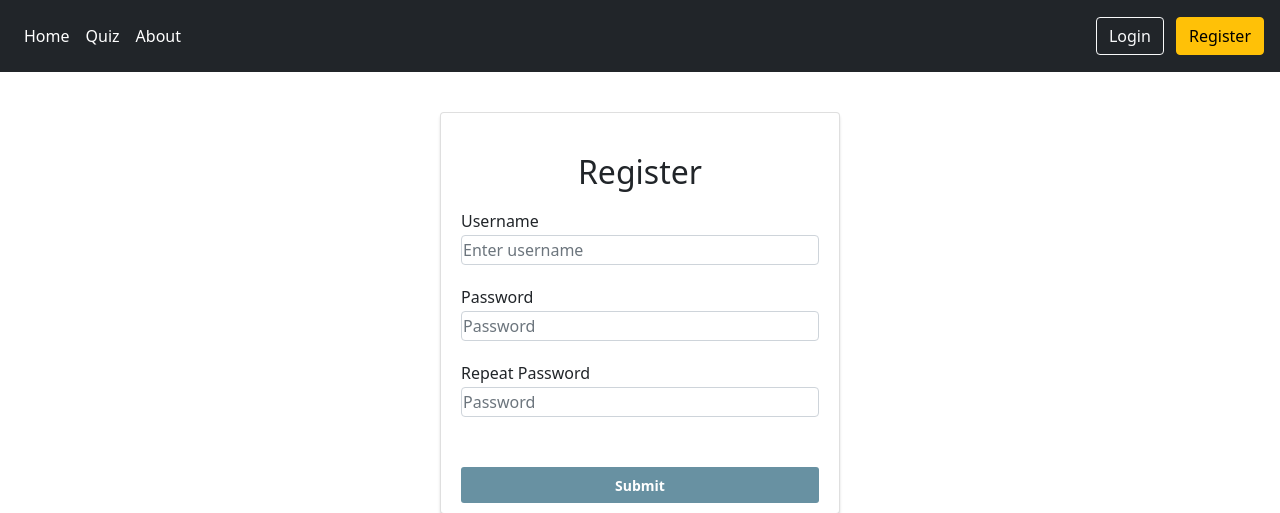
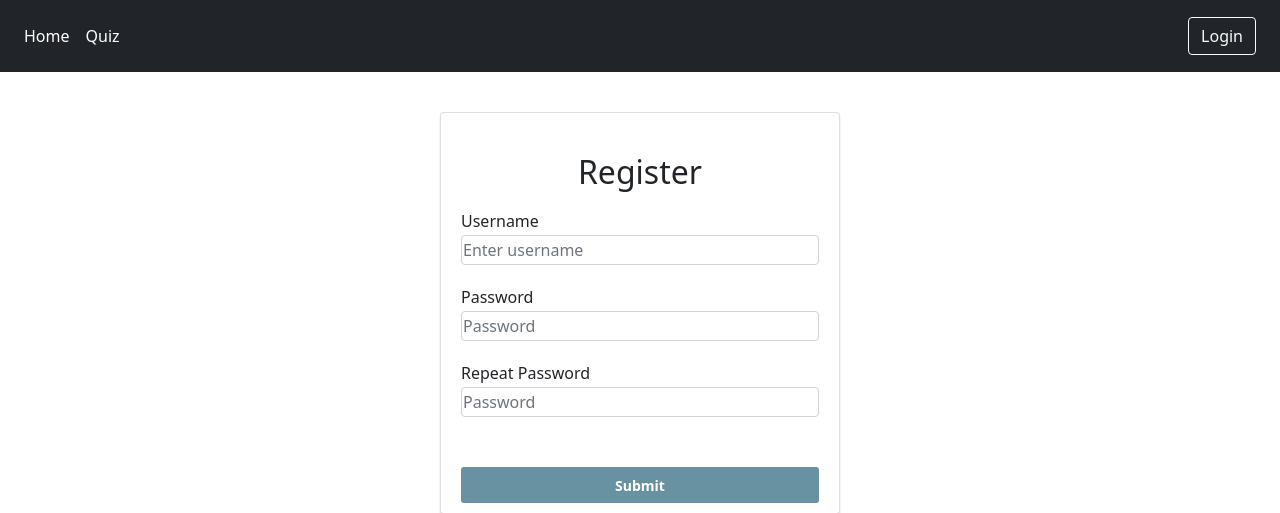
Before and after one commit to mariodragun/MS4-Django-Mario-Dragun, a Django app: page /accounts/register/ in a window 1280 px wide. Shown: the top 513 px of the page. Run offline with Django 3.2, Linux system fonts and the light colour scheme.

Commit message:
Removing About and Register options

```diff
--- a/templates/common/site_header.html
+++ b/templates/common/site_header.html
@@ -7,7 +7,6 @@
             {% if user.is_authenticated %}
                 <li><a href="#" class="nav-link px-2 text-white" id="nav-settings">Donate</a></li>
             {% endif %}
-            <li><a href="#" class="nav-link px-2 text-white">About</a></li>
         </ul>
 
 
@@ -19,7 +18,6 @@
                 <a class="btn btn-outline-light me-2" href="{% url 'accounts:logout' %}" role="button">Logout</a>
             {% else %}
                 <a class="btn btn-outline-light me-2" href="{% url 'accounts:login' %}" role="button">Login</a>
-                <a class="btn btn-warning" href="{% url 'accounts:register' %}" role="button">Register</a>
             {% endif %}
         </div>
     </div>
```
